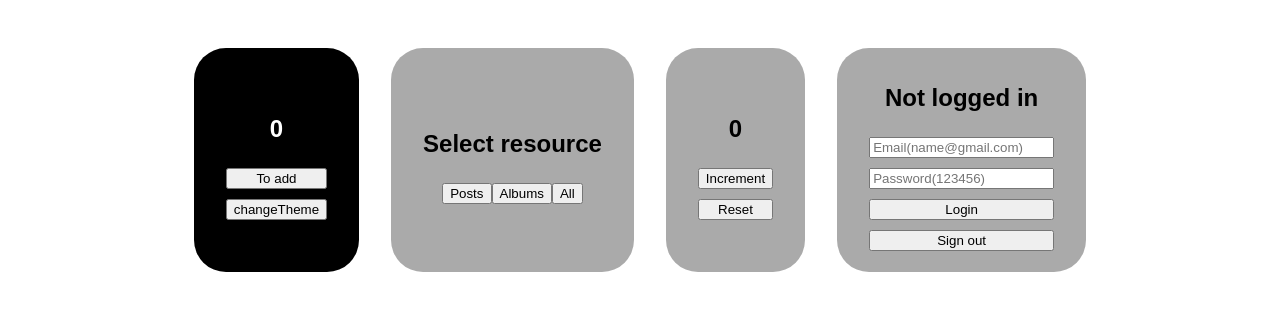
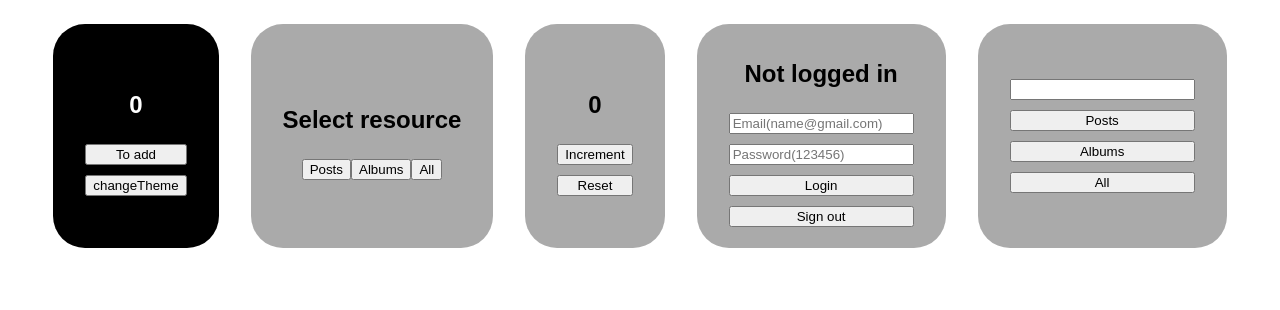
Before and after one commit to EmersonSousa15/Hooks-react, a React (Create React App) app: page / in a window 1280 px wide. Shown: the top 310 px of the page. Built offline with nearby package versions, Linux system fonts and the light colour scheme.

Commit message:
UseCallback

```diff
--- a/src/App.css
+++ b/src/App.css
@@ -1,4 +1,4 @@
-div {
+.components--divs {
   margin: 1rem;
   display: flex;
   justify-content: center;
@@ -6,6 +6,11 @@ div {
   padding: 1rem 2rem;
   text-align: center;
   border-radius: 2rem;
+  background: #aaa;
+}
+
+.limit--size{
+  max-height: 200px;
 }
 
 button, input{
--- a/src/App.js
+++ b/src/App.js
@@ -2,6 +2,7 @@ import './App.css';
 import UseEffect from './components/UseEffect';
 import UseState from './components/UseState';
 import UseContext from './components/UseContext';
+import UseCallback from './components/useCallback';
 
 function App() {
   return (
@@ -9,6 +10,7 @@ function App() {
       <UseState/>
       <UseEffect/>
       <UseContext/>
+      <UseCallback/>
     </section>
   );
 }
--- a/src/components/UseContext/UseContextLogin.js
+++ b/src/components/UseContext/UseContextLogin.js
@@ -19,7 +19,7 @@ const UseContextLogin = () => {
     }
 
  return(
-    <div style={{background: '#aaa', maxHeight: '200px'}}>
+    <div className="components--divs limit--size">
         <h1>{auth ? 'Logged' : 'Not logged in'}</h1>
         <FormLogin loginAccount={loginAccount} setDataUser={setDataUser}/>
     </div>
--- a/src/components/UseEffect/index.js
+++ b/src/components/UseEffect/index.js
@@ -36,7 +36,7 @@ const UseEffect = () => {
 
  return (
     <>
-        <div style={{background: '#aaa'}}>
+        <div className="components--divs">
             <h1>{resourceType || 'Select resource'}</h1>
             <span>
                 <button onClick={() => changeResourceType('Posts')}>Posts</button>
@@ -49,7 +49,7 @@ const UseEffect = () => {
                 }
             }) : " "}
         </div>
-        <div style={{background: '#aaa', maxHeight: '200px'}}>
+        <div className="components--divs limit--size">
             <h1>{count}</h1>
             <button onClick={() => setCount((prevCount) => prevCount + 1)}>Increment</button>
             <button onClick={() => setCount(0)}>Reset</button>
--- a/src/components/UseState/index.js
+++ b/src/components/UseState/index.js
@@ -27,7 +27,7 @@ const UseState = () => {
     }
 
     return(
-        <div style={{background: theme.backGround, transition: '1s', maxHeight: '200px'}}>
+        <div className="components--divs limit--size" style={{background: theme.backGround, transition: '1s'}}>
             <h1 style={{color: theme.color}}>{count}</h1>
             <button onClick={incrementCount}>To add</button>
             <button onClick={() => changeTheme(setToggle(!toggle))}>changeTheme</button>
--- /dev/null
+++ b/src/components/useCallback/List/index.js
@@ -0,0 +1,17 @@
+import { useEffect, useState } from "react";
+
+const List = ({getItems}) => {
+    const [list, setList] = useState([]);
+
+    useEffect(() => {
+        getItems().then((items) => setList(items));
+    }, [getItems])
+
+    return (
+        <>
+            {list && list.map((item) => (item.id<=5 && <p key={item.id}>{item.title}</p>)) }
+        </>
+    )
+}
+
+export default List;
--- /dev/null
+++ b/src/components/useCallback/index.js
@@ -0,0 +1,29 @@
+import { useCallback, useState } from "react";
+import List from "./List";
+
+const UseCallback = () => {
+    const [text, setText] = useState();
+    const [resourceType, setResourceType] = useState();
+
+    const getItems = useCallback(async () => {
+        if(resourceType){
+            const response = await fetch(`https://jsonplaceholder.typicode.com/${resourceType}`);
+            const responseJSON = await response.json();
+
+            return responseJSON
+        }
+    }, [resourceType])
+
+    return(
+        <div className="components--divs">
+            <input type='text' onChange={(event) => setText(event.target.value)}/>
+            <button onClick={() => setResourceType('Posts')}>Posts</button>
+            <button onClick={() => setResourceType('Albums')}>Albums</button>
+            <button onClick={() => setResourceType('Todos')}>All</button>
+
+            <List getItems={getItems}/>
+        </div>
+    )
+}
+
+export default UseCallback;
```
